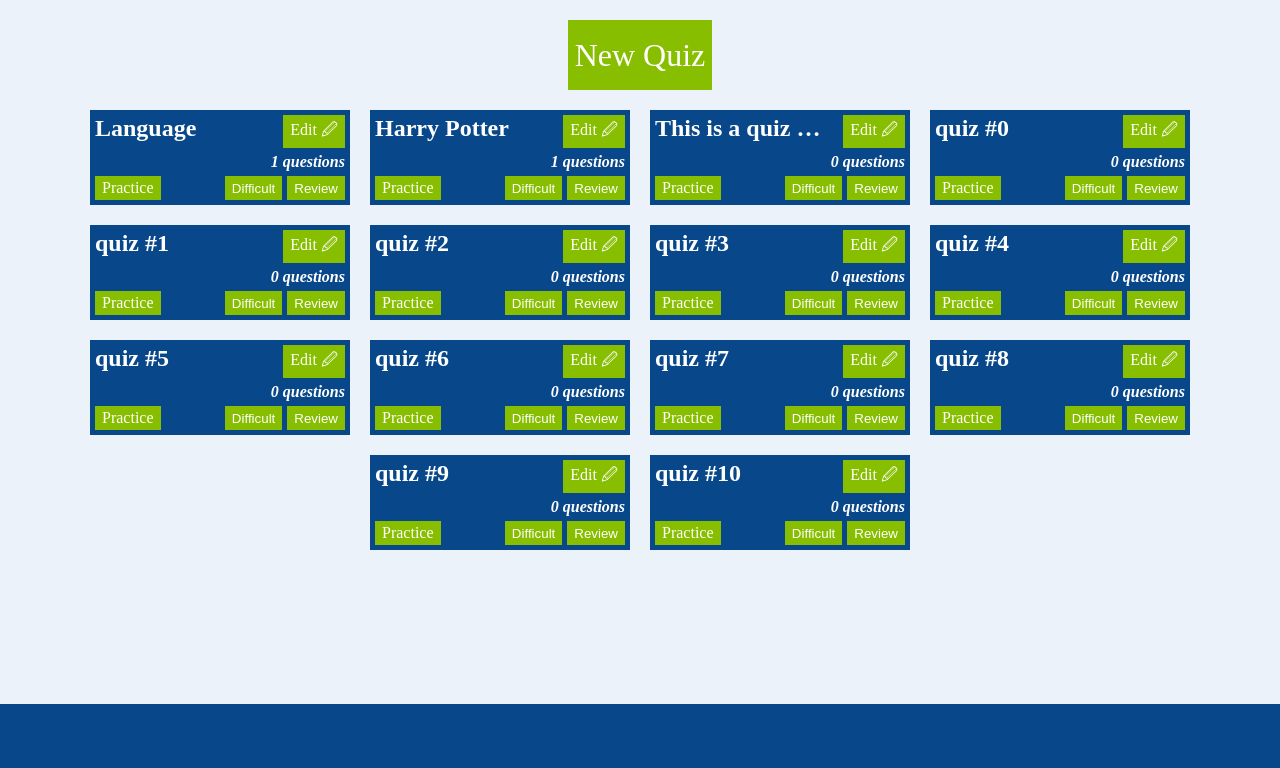
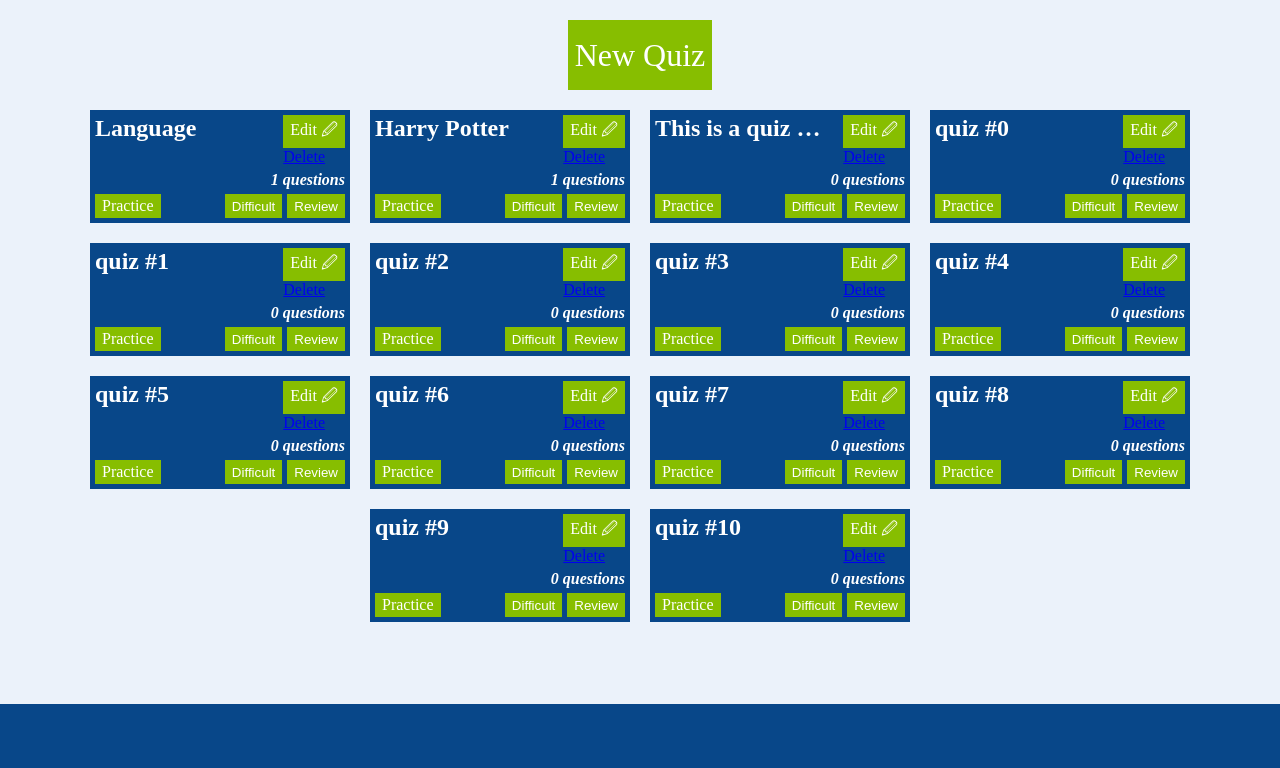
Before and after one commit to zyzaya/queuezed, a Rails app: page / in a window 1280 px wide. Shown: the part 32-800 px from the top of the page. Run offline with Rails 7, Linux system fonts and the light colour scheme; a user stored in the database is signed in; data comes from the database, SQL or seed files in the repository; some libraries are stand-ins or nearby versions.

Commit message:
add route for deleting quiz

```diff
--- a/app/views/quizzes/_quiz.html.erb
+++ b/app/views/quizzes/_quiz.html.erb
@@ -2,6 +2,10 @@
   <div>
     <h2 class="title"><%= quiz.name %></h2>
     <%= link_to 'Edit 🖉', edit_quiz_path(quiz), class: 'quiz_edit button' %>
+    <%= link_to 'Delete', quiz,
+      data: {
+        turbo_method: 'delete',
+        turbo_confirm: 'Are you sure you wish to permanently delete this quiz?'} %>
   </div>
   <div>
     <h3 class="subtitle"><%= quiz.questions_count %> questions</h2>
--- a/config/routes.rb
+++ b/config/routes.rb
@@ -1,6 +1,6 @@
 Rails.application.routes.draw do
   devise_for :users
-  resources :quizzes, shallow: true, only: [:index, :new, :show, :edit, :update] do
+  resources :quizzes, shallow: true, only: [:index, :new, :show, :edit, :update, :destroy] do
     resources :questions, only: [:index, :new, :show, :edit, :update, :destroy]
     resources :practice, only: [:new], controller: 'practice_sessions' do
       resources :answers, only: [:new, :create], controller: 'answer_histories'
```
